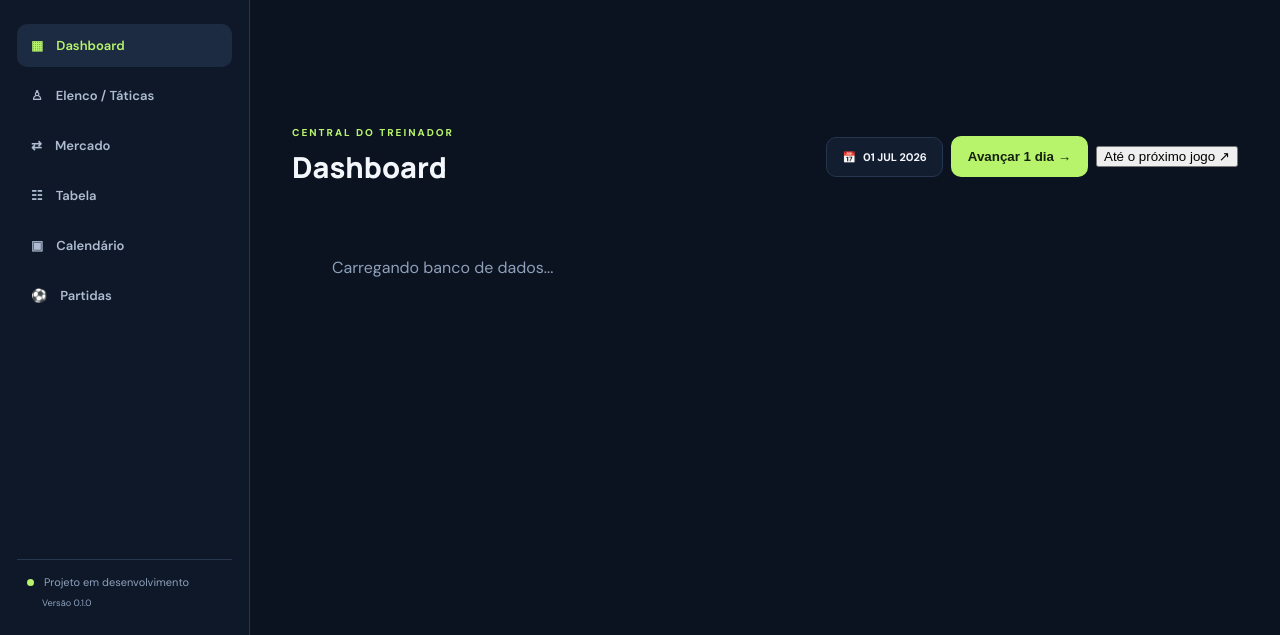
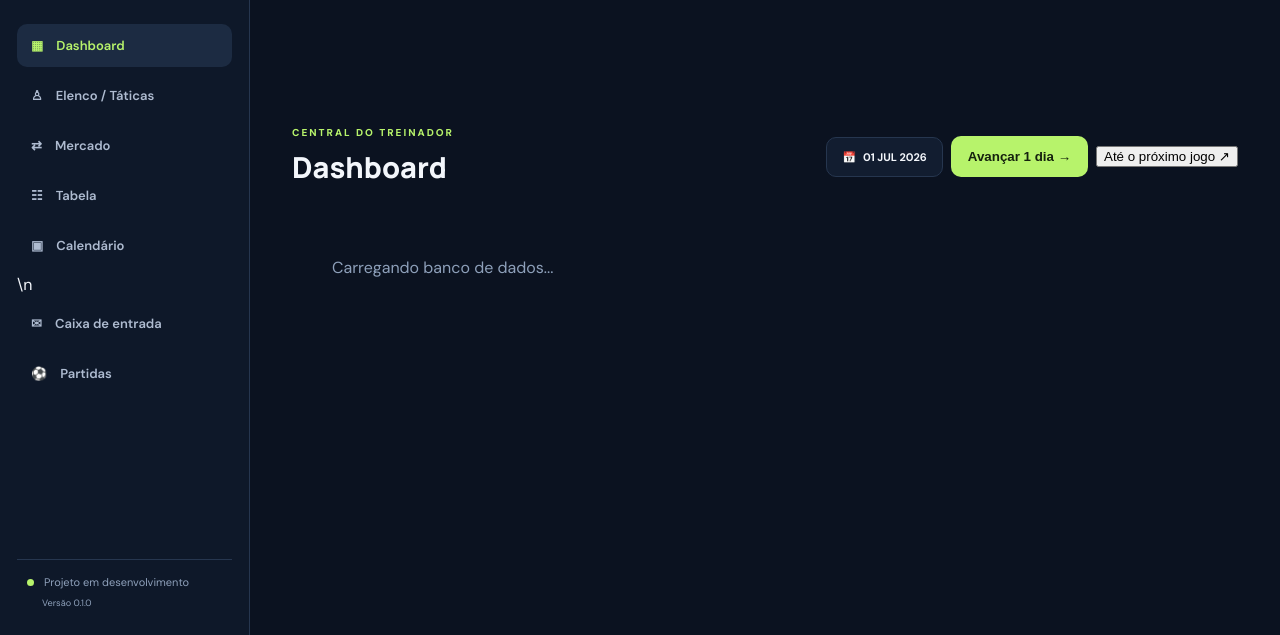
Before and after one commit to Diegotbq/football-manager-browser, a website: page index.html in a window 1280 px wide. Shown: the part 165-800 px from the top of the page. Drawn offline with Linux system fonts and the light colour scheme.

Commit message:
Add dedicated inbox navigation

```diff
--- a/index.html
+++ b/index.html
@@ -15,7 +15,7 @@
       <button class="nav-item" data-view="squad">♙ <span>Elenco / Táticas</span></button>
       <button class="nav-item" data-view="market">⇄ <span>Mercado</span></button>
       <button class="nav-item" data-view="table">☷ <span>Tabela</span></button>
-      <button class="nav-item" data-view="calendar">▣ <span>Calendário</span></button>
+      <button class="nav-item" data-view="calendar">▣ <span>Calendário</span></button>\n      <button class="nav-item" data-view="inbox">✉ <span>Caixa de entrada</span></button>
       <button class="nav-item" data-view="match">⚽ <span>Partidas</span></button>
     </nav>
     <div class="sidebar-footer"><span class="status-dot"></span> Projeto em desenvolvimento <small>Versão 0.1.0</small></div>
```
